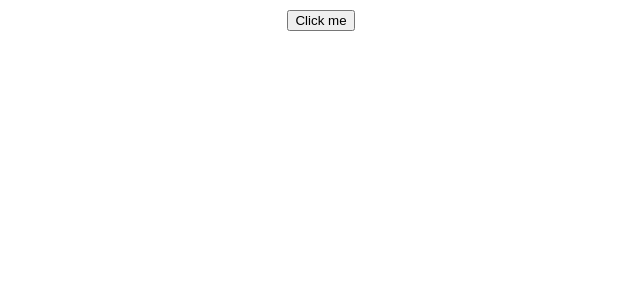
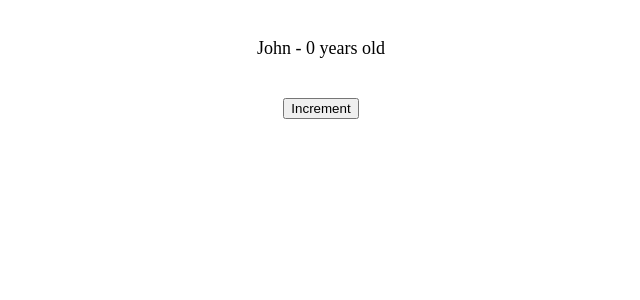
Before and after one commit to neo-niz/Vue-Training, a Vue app in the folder vue-neo-training1/: page / in a window 1280 px wide. Before the commit this address had no page. Shown: the top 300 px of the page, without its empty margins (319-959 px from the left). Built offline with nearby package versions, Linux system fonts and the light colour scheme.

Commit message:
feat(bloc13): lifecycle hooks

```diff
--- a/vue-neo-training1/src/App.vue
+++ b/vue-neo-training1/src/App.vue
@@ -1,10 +1,10 @@
 <script setup>
 import { ref } from 'vue';
-// import CounterButton from './componants/CounterButton.vue';
-// import UserCard from './componants/UserCard.vue';
+import CounterButton from './componants/CounterButton.vue';
+import UserCard from './componants/UserCard.vue';
 // import CardItem from './componants/CardItem.vue';
-// const age = ref(0)
-const isActive = ref(false)
+const age = ref(0)
+// const isActive = ref(false)
 </script>
 
 <!-- <script>
@@ -20,27 +20,30 @@
 <template>
   <div class="center">
 
-    <button @click="() => isActive = !isActive" :class="{active: isActive}" >Click me</button>
+    <!-- <button @click="() => isActive = !isActive" :class="{active: isActive}" >Click me</button> -->
 
-    <!-- <div class="box">
+    <div v-if="age<20"  class="box">
       <UserCard name="John" :age="age" />
     </div>
 
     <div class="box">
-      <CounterButton @increment="() => age ++" />
+      <CounterButton @increment="() => age++" />
     </div>
 
+    <!--
 
     <CardItem>
       <h2>Title</h2>
       <p>Some description</p>
     </CardItem> -->
 
+
+
   </div>
 </template>
 
 <style scoped>
-.active{
+.active {
 
   background-color: green;
 }
--- a/vue-neo-training1/src/componants/UserCard.vue
+++ b/vue-neo-training1/src/componants/UserCard.vue
@@ -11,7 +11,17 @@
         }
     })
 
+    import { onMounted, onUnmounted, onUpdated } from 'vue';
 
+    onMounted(()=>{
+      console.log('Mounted')
+    })
+    onUpdated(()=>{
+      console.log("Updated")
+    })
+    onUnmounted(()=>{
+      console.log("Destroyed")
+    })
 </script>
 <template>
     <div>
```
Also changed, not shown: vue-neo-training1/src/componants/CardItem.vue (line endings or trailing spaces).
